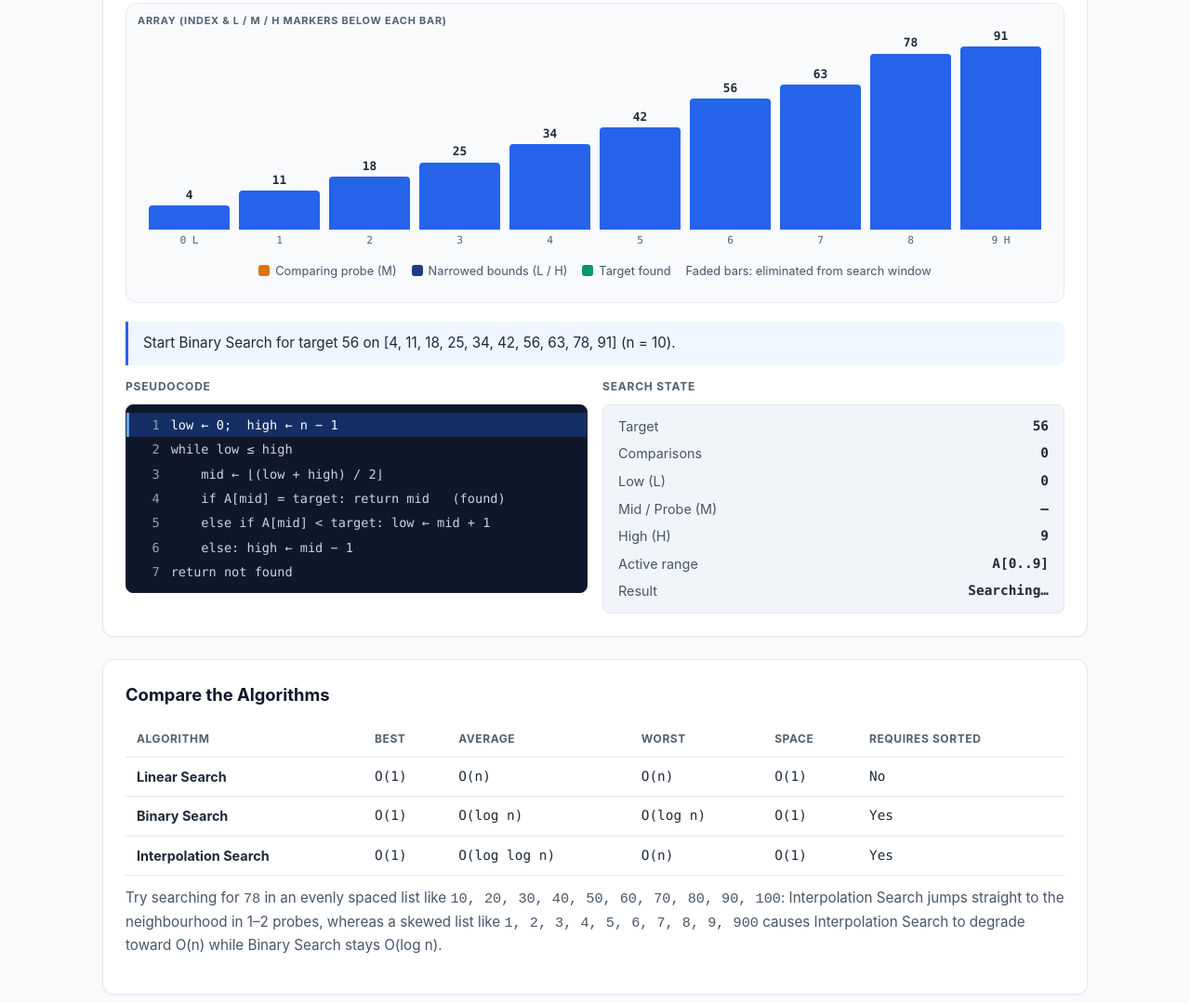
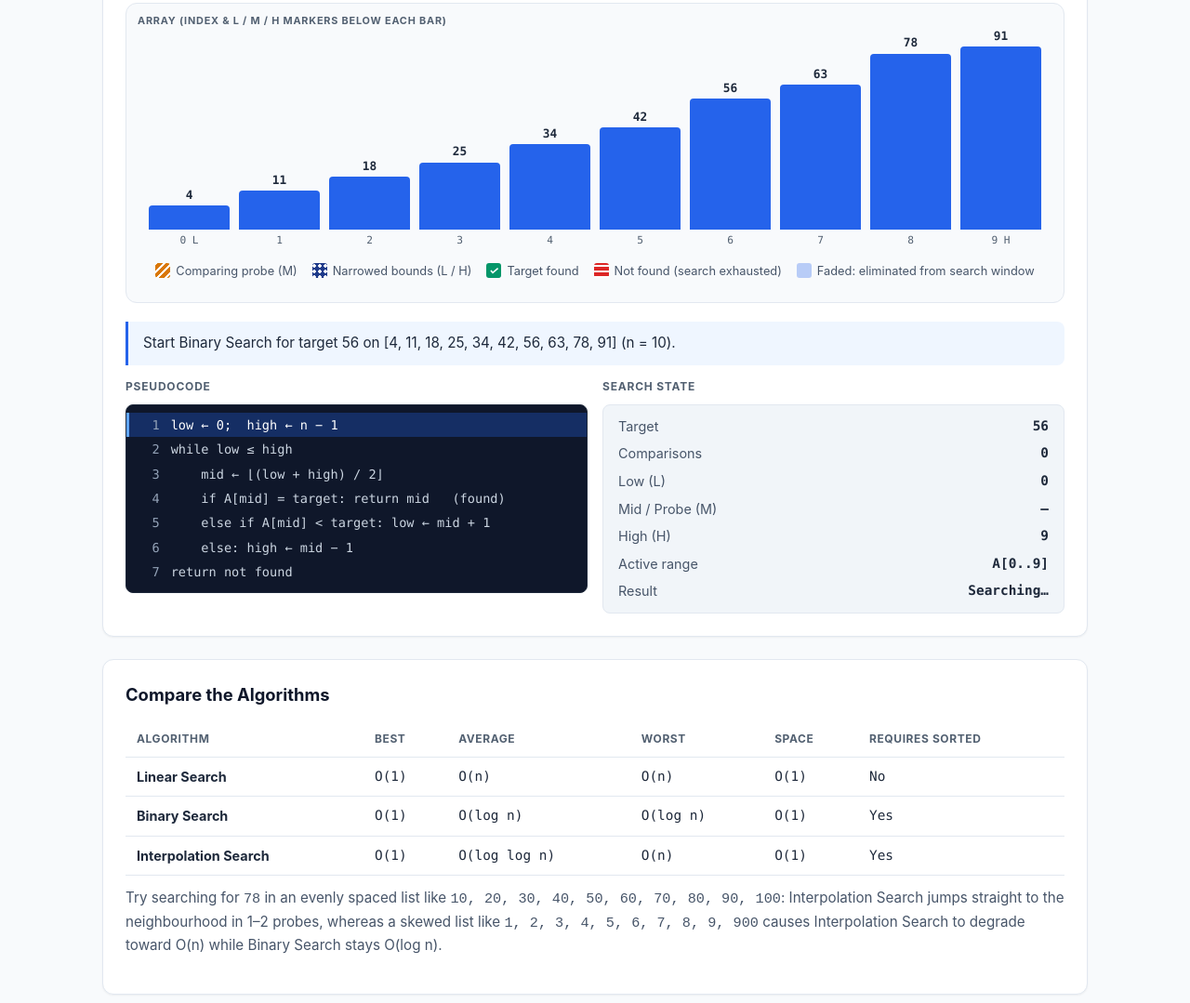
Before and after one commit to brixcel/conditional, a website with bundled scripts: page searching.html in a window 1280 px wide. Shown: the part 916-1995 px from the top of the page at 93% size. Built offline with nearby package versions, Linux system fonts and the light colour scheme.

Commit message:
fix(a11y): non-colour cues for sorting/searching bar states and legend (C14)
WCAG 1.4.1: bar states were told apart by hue only. Each state now also
carries a static pattern or glyph drawn in --bg-card (white on light-theme
bars, near-black on dark-theme bars, >= 3:1 against every bar colour):
compare = diagonal stripes, swap/shift/not-found = horizontal bands,
select/insert/narrow = dot grid, sorted/found = check mark. Legend swatches
reuse the same custom properties; the faded/out-of-range item and the
searching "not found" state get swatches too.

Page scripts toggle the existing .is-outside class instead of writing
style.opacity. tests/a11y-static.test.js checks every legend item has a
swatch with a non-colour cue and every .bar.is-* state has one in main.css.

Co-Authored-By: Claude Opus 5.5 <noreply@anthropic.com>

```diff
--- a/main.css
+++ b/main.css
@@ -1695,6 +1695,55 @@ input:disabled, select:disabled {
 .bar.is-narrow   { --bar-color: var(--bar-select); }
 .bar.is-outside  { opacity: 0.3; }
 
+/* Non-colour cues for bar states (WCAG 1.4.1). Each state also carries a pattern
+   or glyph so it reads without hue. The cue colour is the card surface: white on
+   the darker light-theme bars, near-black on the brighter dark-theme bars, which
+   keeps every cue at 3:1 or more against its bar in both themes.
+     compare            -> diagonal stripes
+     swap/shift/not-found -> horizontal bands
+     select/insert/narrow -> dot grid
+     sorted/found       -> check mark at the top of the bar
+   The legend swatches (.sw-*) reuse the same custom properties, so a state and
+   its legend entry can never drift apart. Patterns are static: no motion. */
+.bars,
+.bar-legend {
+    --bar-cue: var(--bg-card);
+    --cue-stripes: repeating-linear-gradient(135deg, var(--bar-cue) 0 2px, transparent 2px 6px);
+    --cue-bands: repeating-linear-gradient(180deg, transparent 0 2px, var(--bar-cue) 2px 4px, transparent 4px 6px);
+    --cue-dots: radial-gradient(circle, var(--bar-cue) 0 1.5px, transparent 2px);
+}
+.bar.is-compare .bar-fill,
+.sw-compare { background-image: var(--cue-stripes); }
+.bar.is-swap .bar-fill,
+.bar.is-shift .bar-fill,
+.bar.is-not-found .bar-fill,
+.sw-swap { background-image: var(--cue-bands); }
+.bar.is-select .bar-fill,
+.bar.is-insert .bar-fill,
+.bar.is-narrow .bar-fill,
+.sw-select { background-image: var(--cue-dots); background-size: 6px 6px; background-position: center top; }
+
+.bar.is-sorted .bar-fill::after,
+.bar.is-found .bar-fill::after,
+.sw-sorted::after {
+    content: "\2713";
+    position: absolute;
+    left: 50%;
+    transform: translateX(-50%);
+    color: var(--bar-cue);
+    font-weight: 700;
+    line-height: 1;
+    /* Solid backing keeps the glyph readable when a stripe/band/dot cue sits behind it. */
+    background-color: var(--bar-color, var(--bar-sorted));
+    padding: 1px 2px;
+    border-radius: var(--radius-sm);
+}
+.bar.is-sorted .bar-fill::after,
+.bar.is-found .bar-fill::after {
+    top: 3px;
+    font-size: clamp(0.62rem, 1.6vw, 0.8rem);
+}
+
 .bar-legend {
     display: flex;
     flex-wrap: wrap;
@@ -1705,11 +1754,20 @@ input:disabled, select:disabled {
     color: var(--text-secondary);
 }
 .bar-legend span { display: inline-flex; align-items: center; gap: 6px; }
-.sw { width: 12px; height: 12px; border-radius: 3px; display: inline-block; }
-.sw-compare { background: var(--bar-compare); }
-.sw-swap    { background: var(--bar-swap); }
-.sw-select  { background: var(--bar-select); }
-.sw-sorted  { background: var(--bar-sorted); }
+.sw {
+    position: relative;
+    flex: none;
+    width: 16px;
+    height: 16px;
+    border-radius: 3px;
+    display: inline-block;
+}
+.sw-compare { background-color: var(--bar-compare); }
+.sw-swap    { background-color: var(--bar-swap); }
+.sw-select  { background-color: var(--bar-select); }
+.sw-sorted  { background-color: var(--bar-sorted); }
+.sw-sorted::after { top: 2px; font-size: 0.72rem; }
+.sw-outside { background-color: var(--bar-default); opacity: 0.3; }
 
 .step-message {
     min-height: 3em;
--- a/searching.html
+++ b/searching.html
@@ -93,7 +93,8 @@
                     <span><i class="sw sw-compare"></i>Comparing probe (M)</span>
                     <span><i class="sw sw-select"></i>Narrowed bounds (L / H)</span>
                     <span><i class="sw sw-sorted"></i>Target found</span>
-                    <span>Faded bars: eliminated from search window</span>
+                    <span><i class="sw sw-swap"></i>Not found (search exhausted)</span>
+                    <span><i class="sw sw-outside"></i>Faded: eliminated from search window</span>
                 </div>
             </div>
 
--- a/src/pages/searching-page.js
+++ b/src/pages/searching-page.js
@@ -102,7 +102,7 @@ function render(step, index, p) {
         // Fade bars outside the active [low..high] search window (matches sorting-page.js pattern).
         const outOfRange = step.range !== null && (i < lo || i > hi);
         const searchExhausted = step.type === "not-found" || (step.type === "done" && step.foundIndex === null);
-        bar.style.opacity = outOfRange || searchExhausted ? "0.3" : "";
+        bar.classList.toggle("is-outside", outOfRange || searchExhausted);
     });
 
     // role="img" hides the bars, so the chart's name carries the values and the window.
--- a/src/pages/sorting-page.js
+++ b/src/pages/sorting-page.js
@@ -54,9 +54,8 @@ function render(step, index, p) {
         bar.className = "bar";
         if (sorted.has(i)) bar.classList.add("is-sorted");
         if (highlight.has(i)) bar.classList.add(`is-${step.type}`);
-        // Fade bars outside the subarray a recursive sort is working on.
-        // Runtime style (not markup) so no new CSS is needed while main.css is owned by task G3.
-        bar.style.opacity = i < lo || i > hi ? "0.3" : "";
+        // Fade bars outside the subarray a recursive sort is working on (.is-outside in main.css).
+        bar.classList.toggle("is-outside", i < lo || i > hi);
     });
 
     // role="img" hides the bars, so the chart's name carries the values; colour-coded
```
Also changed, not shown: sorting.html (+1 -1 lines), tests/a11y-static.test.js (+36 -0 lines).
